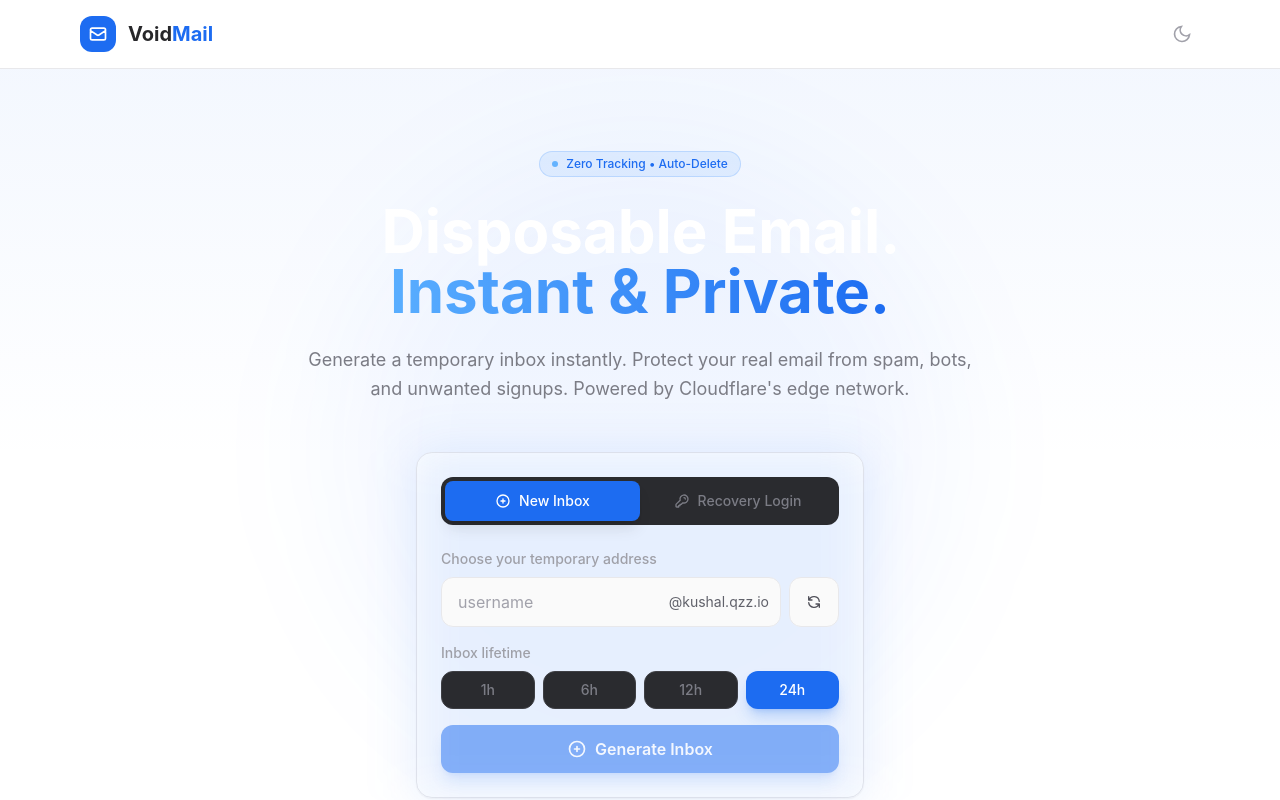
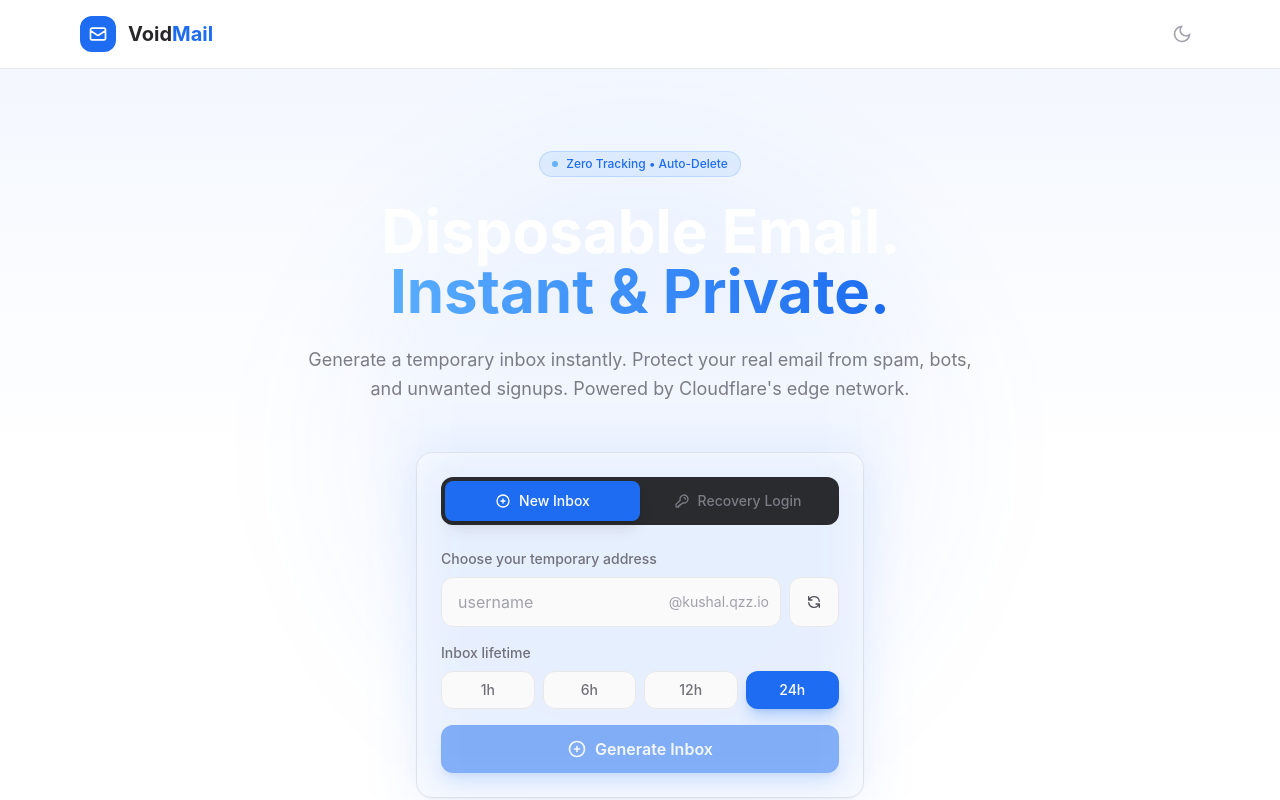
Before and after one commit to kushalshah0/VoidMail, a React (Vite) app: page / in a window 1280 px wide. Shown: the top 800 px of the page. Built offline with nearby package versions, Linux system fonts and the light colour scheme.

Commit message:
Add theme support to form and button components

```diff
--- a/src/components/CopyButton.jsx
+++ b/src/components/CopyButton.jsx
@@ -28,10 +28,10 @@ export default function CopyButton({ text, label = 'Copy', className = '' }) {
     >
       {copied ? (
         <>
-          <svg className="w-4 h-4 text-emerald-400" fill="none" stroke="currentColor" viewBox="0 0 24 24">
+          <svg className="w-4 h-4 text-emerald-500 dark:text-emerald-400" fill="none" stroke="currentColor" viewBox="0 0 24 24">
             <path strokeLinecap="round" strokeLinejoin="round" strokeWidth={2} d="M5 13l4 4L19 7" />
           </svg>
-          <span className="text-emerald-400">Copied!</span>
+          <span className="text-emerald-500 dark:text-emerald-400">Copied!</span>
         </>
       ) : (
         <>
--- a/src/components/GenerateForm.jsx
+++ b/src/components/GenerateForm.jsx
@@ -34,11 +34,9 @@ export default function GenerateForm() {
     setLoading(true);
     try {
       const data = await createInbox(username.toLowerCase(), ttlHours);
-
       sessionStorage.setItem(`recovery_${username.toLowerCase()}`, data.recoveryKey);
       sessionStorage.setItem(`created_${username.toLowerCase()}`, data.createdAt);
       sessionStorage.setItem(`expires_${username.toLowerCase()}`, data.expiresAt);
-
       navigate(`/inbox/${username.toLowerCase()}`);
     } catch (err) {
       setNotification({
@@ -55,14 +53,11 @@ export default function GenerateForm() {
   return (
     <form onSubmit={handleSubmit} className="space-y-4">
       {notification && (
-        <Notification
-          {...notification}
-          onClose={() => setNotification(null)}
-        />
+        <Notification {...notification} onClose={() => setNotification(null)} />
       )}
 
       <div>
-        <label className="block text-sm font-medium text-dark-300 mb-2">
+        <label className="block text-sm font-medium text-light-600 dark:text-dark-300 mb-2">
           Choose your temporary address
         </label>
         <div className="flex gap-2">
@@ -77,7 +72,8 @@ export default function GenerateForm() {
               autoComplete="off"
               spellCheck="false"
             />
-            <span className="absolute right-3 top-1/2 -translate-y-1/2 text-dark-500 text-sm">
+            <span className="absolute right-3 top-1/2 -translate-y-1/2
+                             text-light-500 dark:text-dark-500 text-sm">
               @{domain}
             </span>
           </div>
@@ -95,7 +91,7 @@ export default function GenerateForm() {
       </div>
 
       <div>
-        <label className="block text-sm font-medium text-dark-300 mb-2">
+        <label className="block text-sm font-medium text-light-600 dark:text-dark-300 mb-2">
           Inbox lifetime
         </label>
         <div className="grid grid-cols-4 gap-2">
@@ -107,7 +103,7 @@ export default function GenerateForm() {
               className={`py-2 px-3 rounded-xl text-sm font-medium transition-all
                 ${ttlHours === h
                   ? 'bg-brand-600 text-white shadow-lg shadow-brand-600/25'
-                  : 'bg-dark-800 text-dark-400 hover:bg-dark-700 border border-dark-700'
+                  : 'bg-light-100 dark:bg-dark-800 text-light-600 dark:text-dark-400 hover:bg-light-200 dark:hover:bg-dark-700 border border-light-300 dark:border-dark-700'
                 }`}
             >
               {h}h
--- a/src/components/RecoveryForm.jsx
+++ b/src/components/RecoveryForm.jsx
@@ -20,10 +20,8 @@ export default function RecoveryForm() {
     setLoading(true);
     try {
       const data = await recoverInbox(username.toLowerCase(), recoveryKey.toUpperCase());
-
       sessionStorage.setItem(`recovery_${username.toLowerCase()}`, recoveryKey.toUpperCase());
       sessionStorage.setItem(`expires_${username.toLowerCase()}`, data.expiresAt);
-
       navigate(`/inbox/${username.toLowerCase()}`);
     } catch (err) {
       setNotification({
@@ -50,7 +48,7 @@ export default function RecoveryForm() {
       )}
 
       <div>
-        <label className="block text-sm font-medium text-dark-300 mb-2">
+        <label className="block text-sm font-medium text-light-600 dark:text-dark-300 mb-2">
           Username
         </label>
         <div className="relative">
@@ -62,14 +60,15 @@ export default function RecoveryForm() {
             className="input-field pr-36"
             autoComplete="off"
           />
-          <span className="absolute right-3 top-1/2 -translate-y-1/2 text-dark-500 text-sm">
+          <span className="absolute right-3 top-1/2 -translate-y-1/2
+                           text-light-500 dark:text-dark-500 text-sm">
             @{domain}
           </span>
         </div>
       </div>
 
       <div>
-        <label className="block text-sm font-medium text-dark-300 mb-2">
+        <label className="block text-sm font-medium text-light-600 dark:text-dark-300 mb-2">
           Recovery Key
         </label>
         <input
```
